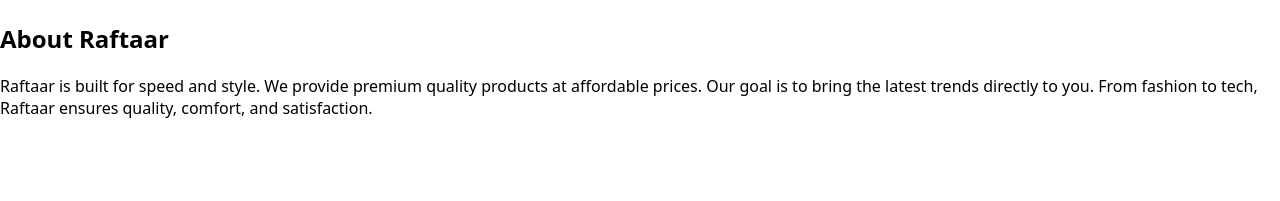
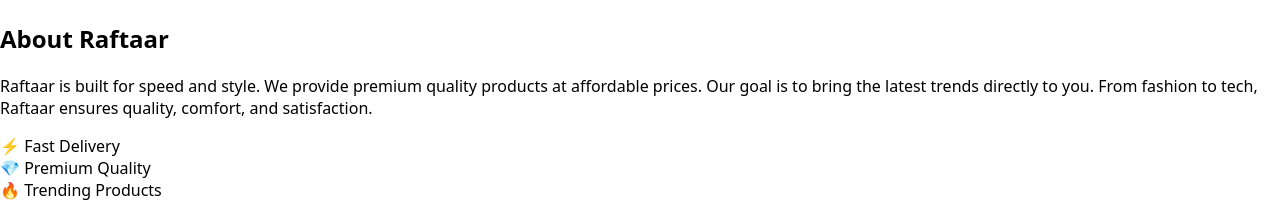
Before and after one commit to Sweetypatel13/Vanilla-E-commerce-, a website: page index.html in a window 1280 px wide. Shown: the part 864-1065 px from the top of the page. Before the commit the page ends 999 px from the top, so only its background shows below. Drawn offline with Linux system fonts and the light colour scheme.

Commit message:
created and provide feature section

```diff
--- a/index.html
+++ b/index.html
@@ -38,5 +38,10 @@
         From fashion to tech, Raftaar ensures quality, comfort, and satisfaction.
       </p>
     </section>
+    <section class="features">
+      <div>⚡ Fast Delivery</div>
+      <div>💎 Premium Quality</div>
+      <div>🔥 Trending Products</div>
+    </section>
   </body>
 </html>
```
